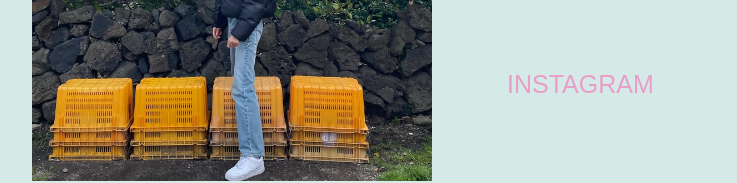
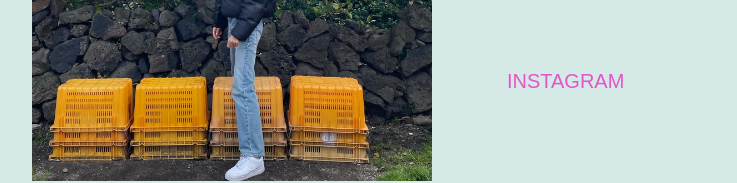
Before and after one commit to park-seong-cheol/Mid-Term-Project, a plain HTML site: page index.html in a window 1280 px wide. Shown: the part 449-632 px from the top of the page, without its empty margins (271-1008 px from the left). Drawn offline with Linux system fonts and the light colour scheme.

Commit message:
commit 23.05.03

```diff
--- a/style.css
+++ b/style.css
@@ -10,9 +10,9 @@ body{
 
 a{
     font-family: 'Montserrat', sans-serif;
-    font-size: 25px;
+    font-size: 20px;
     font-weight: 400;
-    color: rgb(232, 158, 200);
+    color: rgb(227, 86, 199);
     text-decoration: none;
     margin-left: 15px;
 }
```
